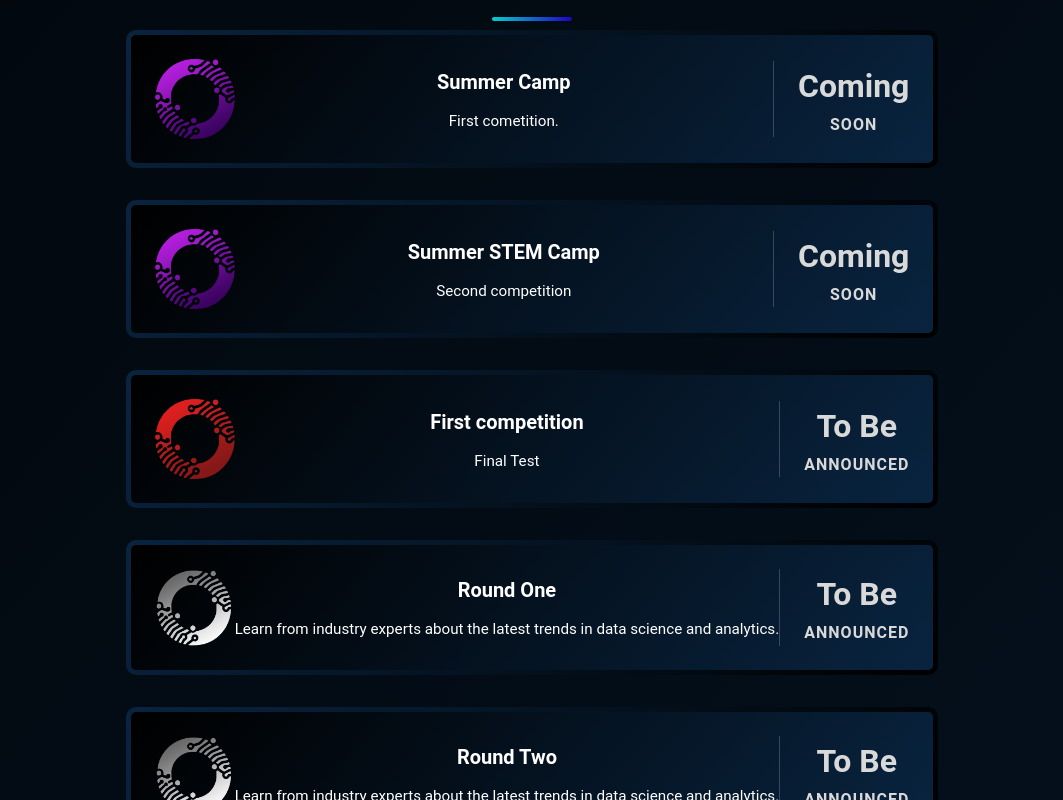
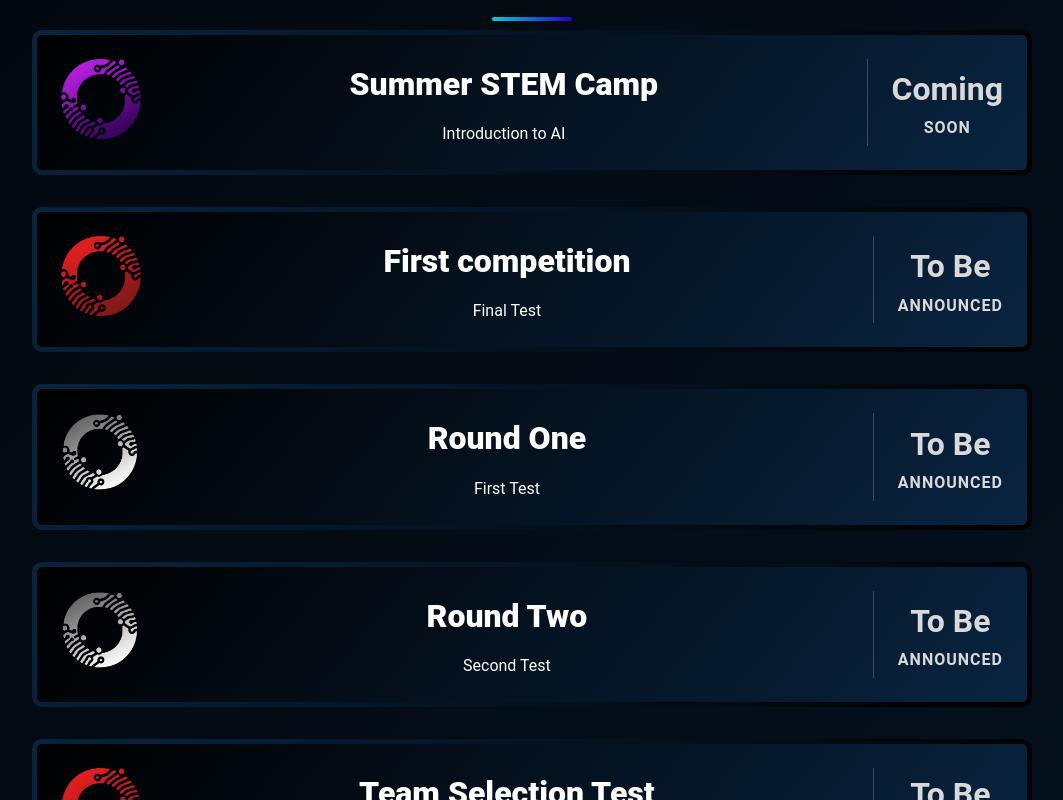
Before and after one commit to zakaria-hammal/AOAI_Website, a Next.js app: page / in a window 1280 px wide. Shown: the part 2180-2980 px from the top of the page, without its empty margins (108-1171 px from the left). Built offline with nearby package versions, Linux system fonts and the light colour scheme.

Commit message:
Almost done

```diff
--- a/src/app/globals.css
+++ b/src/app/globals.css
@@ -137,15 +137,6 @@ event-icon-container {
   padding-right: 1.5rem;
 }
 
-.event-card {
-  display: flex;
-  align-items: center;
-}
-
-.events-grid {
-  gap: 2.5rem;
-}
-
 .upcoming-events {
   max-width: 1200px;
   margin: 4rem auto;
@@ -169,6 +160,7 @@ event-icon-container {
   background:
     linear-gradient(130deg, #000000, #092440) padding-box,
     linear-gradient(130deg, #092440, #000) border-box;
+  width: 1000px;
 }
 
 .event-card:hover {
@@ -206,13 +198,13 @@ event-icon-container {
 
 .event-title {
   font-size: 2rem;
-  font-weight: 600;
+  font-weight: 800;
   margin-bottom: 0.75rem;
 }
 
 .event-description {
   color: var(--color-text-light);
-  font-size: 0.95rem;
+  font-size: 1rem;
   line-height: 1.5;
 }
 
@@ -676,13 +668,6 @@ main {
   color: #D9D9D9;
   margin-bottom: 1rem;
   line-height: 1.3;
-}
-
-.event-title {
-  text-align: center;
-  color: var(--color-dark);
-  font-size: 1.25rem;
-  margin-bottom: 0.75rem;
 }
 
 .course-description {
--- a/src/components/events.tsx
+++ b/src/components/events.tsx
@@ -17,31 +17,9 @@ export function Events() {
             />
           </div>
           <div className="event-content">
-            <h3 className="event-title">Summer Camp</h3>
-            <p className="event-description">
-              First cometition.
-            </p>
-          </div>
-          <div className="event-date">
-            <span className="date-day">Coming</span>
-            <span className="date-month">Soon</span>
-          </div>
-        </div>
-
-        <div className="event-card">
-          <div className="event-icon-container">
-            <Image
-                src="/logo-purple.png"
-                width={80}
-                height={80}
-                alt="Career"
-                className="benefit-icon"
-            />
-          </div>
-          <div className="event-content">
             <h3 className="event-title">Summer STEM Camp</h3>
             <p className="event-description">
-              Second competition
+                Introduction to AI
             </p>
           </div>
           <div className="event-date">
@@ -86,7 +64,7 @@ export function Events() {
           <div className="event-content">
             <h3 className="event-title">Round One</h3>
             <p className="event-description">
-              Learn from industry experts about the latest trends in data science and analytics.
+                First Test
             </p>
           </div>
           <div className="event-date">
@@ -108,7 +86,7 @@ export function Events() {
           <div className="event-content">
             <h3 className="event-title">Round Two</h3>
             <p className="event-description">
-              Learn from industry experts about the latest trends in data science and analytics.
+                Second Test
             </p>
           </div>
           <div className="event-date">
```
